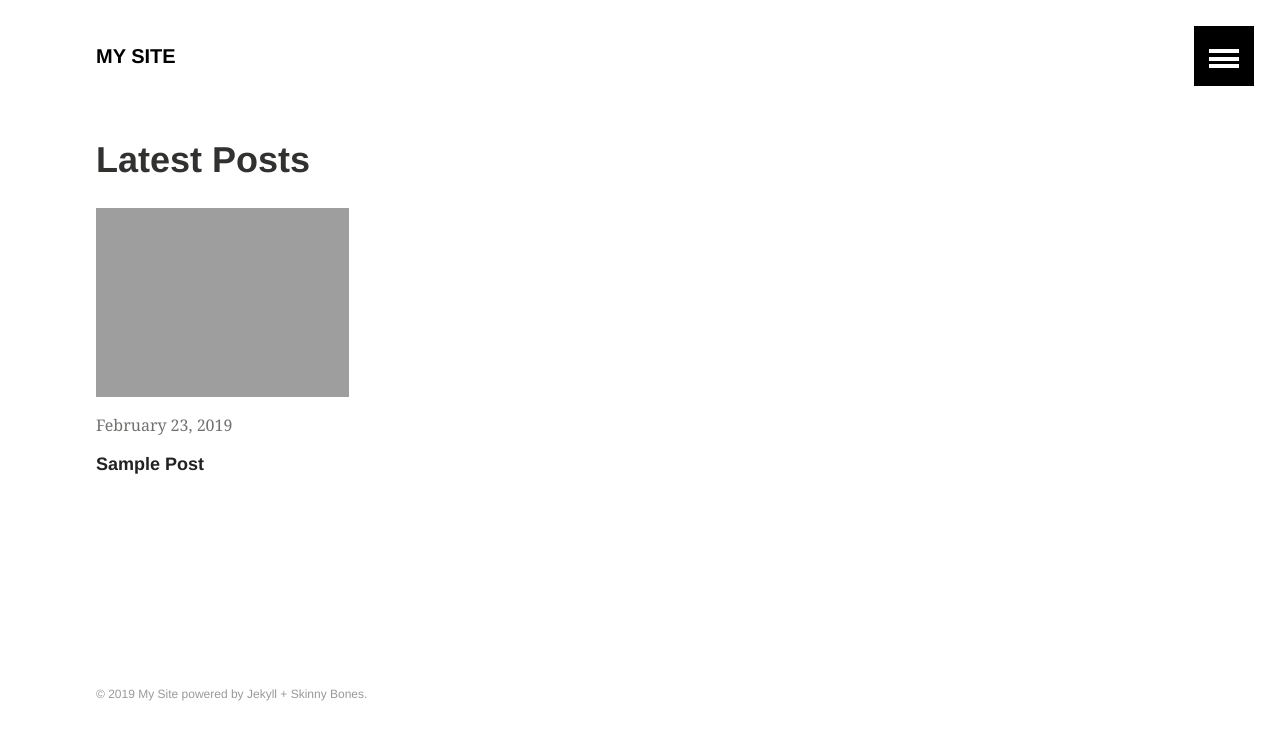
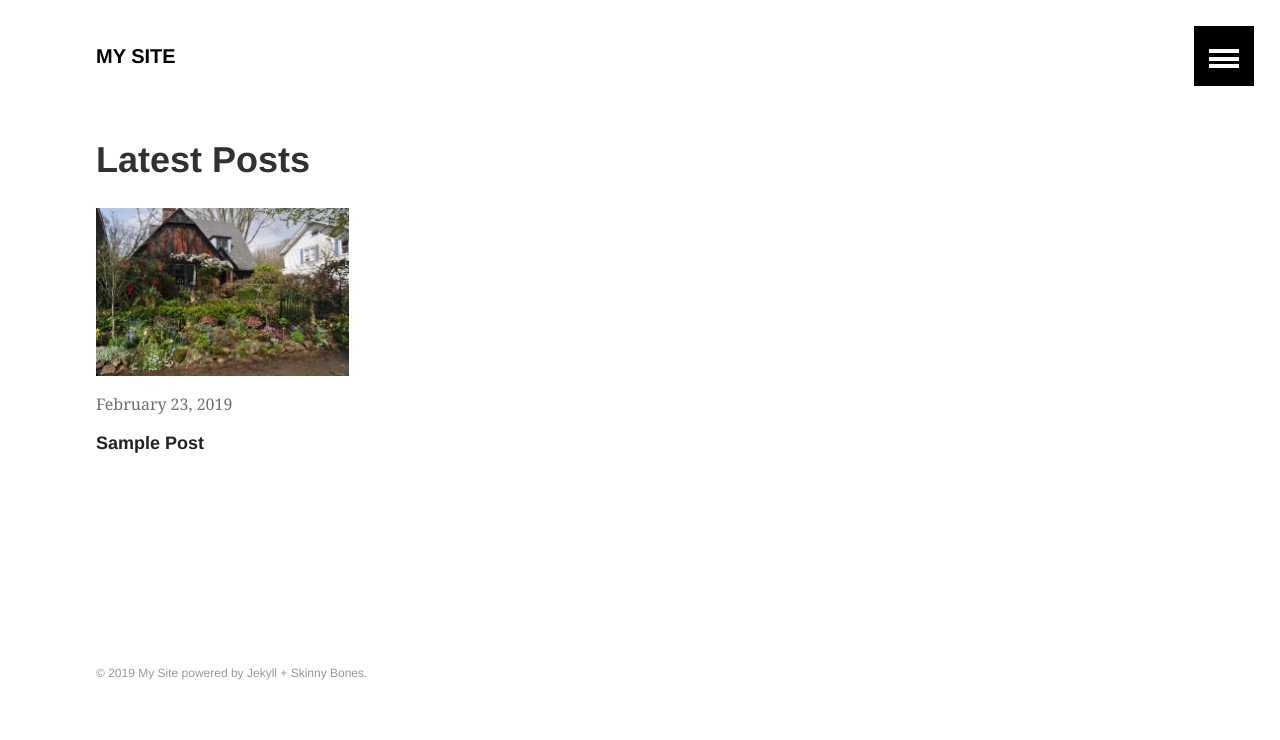
Before and after one commit to angiehemans/melanie-portfolio, a Jekyll site: the page built from index.md, in a window 1280 px wide. Shown: the top 740 px of the page. Built offline with Jekyll 4.4.1, drawn with Linux system fonts in a browser that asks for light colours.

Commit message:
fixing images

```diff
--- a/_includes/post-grid.html
+++ b/_includes/post-grid.html
@@ -1,5 +1,5 @@
 <article class="tile" itemscope itemtype="http://schema.org/Article">
-  <a href="{{ site.url }}{{ post.url }}" title="{{ post.title }}" class="post-teaser">{% if post.image.teaser %}<img src="{{ site.url }}/images/{{ post.image.teaser }}" alt="teaser" itemprop="image">
+  <a href="{{ site.url }}{{ post.url }}" title="{{ post.title }}" class="post-teaser">{% if post.teaser %}<img src="{{ site.url }}{{ post.teaser }}" alt="post-teaser" itemprop="image">
     {% else %}<img src="{{ site.url }}/images/{{ site.teaser }}" alt="teaser" itemprop="image">{% endif %}</a>
   {% if post.date %}<p class="entry-date date published"><time datetime="{{ post.date | date: "%Y-%m-%d" }}" itemprop="datePublished">{{ post.date | date: "%B %d, %Y" }}</time></p>{% endif %}
   <h2 class="post-title" itemprop="name"><a href="{{ site.url }}{{ post.url }}">{{ post.title }}</a></h2>
```
